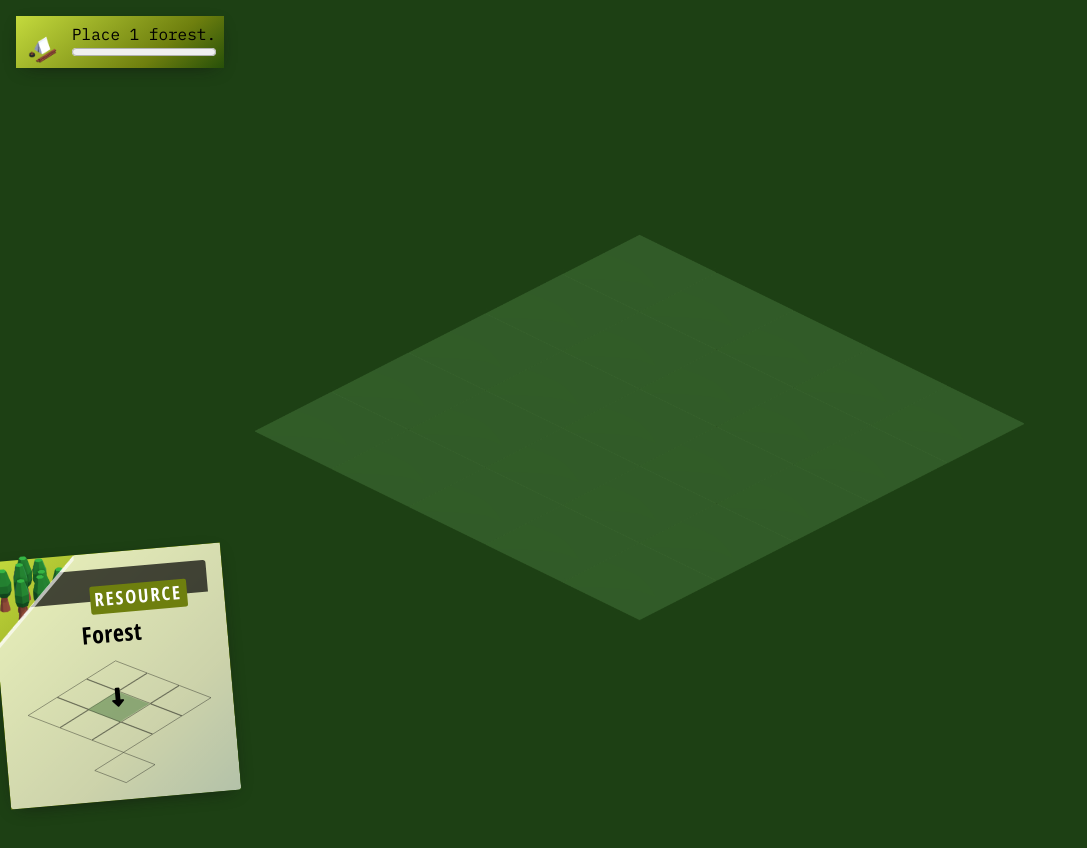
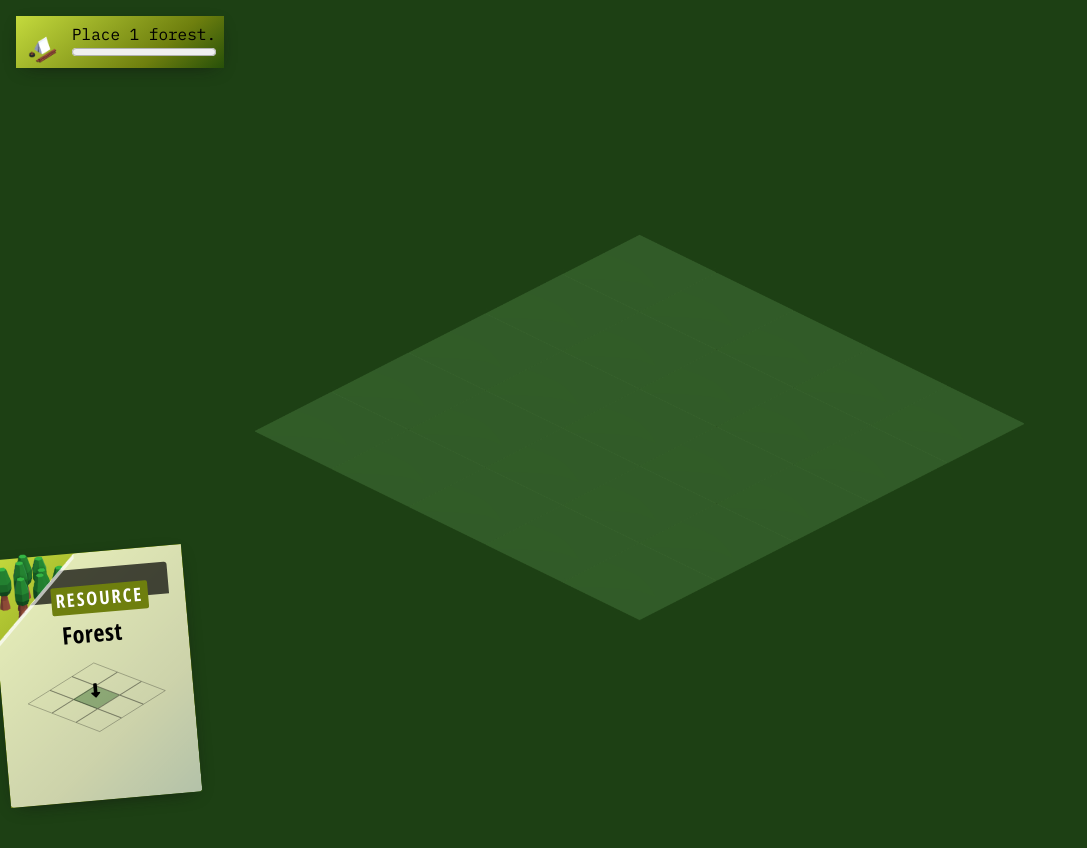
Before and after one commit to Auer111/cityblock, a plain HTML site: page index.html in a window 1280 px wide. Shown: the whole page, without its empty margins (0-1087 px from the left). Drawn offline with nearby package versions, Linux system fonts and the light colour scheme.

Commit message:
card grid tweak

```diff
--- a/modules/grid/grid.css
+++ b/modules/grid/grid.css
@@ -8,8 +8,8 @@ body{
 
 /* card grid */
 .grid-wrapper{
-    transform: scale(.4);
-    margin-right: -2em;
+    transform: scale(.3) translateX(-6em);
+    margin-right: -5em;
     margin-top: -7em;
 }
 
@@ -20,6 +20,7 @@ body{
     text-align: center;
     line-height: 3.8em;
     font-size: xxx-large;
+    position: absolute;
 }
 
 .grid-wrapper .dropzone{
--- a/modules/ui/ui.js
+++ b/modules/ui/ui.js
@@ -79,13 +79,10 @@ export class UI{
         const img = window.IMG.raw(tile.img);
 
         var items = new Array(9).fill()
-        .map((item,index) => ({
-            gridId: index,
-            tileId: 0,
-            img: window.IMG.render(null)
-        }));
+        .map((item,index) => this.getCardCell(tile, index));
+
         items[4].img = window.IMG.render(window.data.tiles[0].img);
-        items[4].overlay = `<i class="fa-solid fa-down-long"></i>`;
+
 
         const grid = new Isometric(3,3, items);
         return `
@@ -102,6 +99,29 @@ export class UI{
                 </div>
             </figcaption>
         </figure>`;
+    }
+
+    getCardCell(tile, index){
+        let tId = null;
+        let selectedTile = null;
+        switch(index){
+            case 0: tId = null; break;
+            case 1: tId = tile.buildon[2]; break;
+            case 2: tId = null; break;
+            case 3: tId = tile.buildon[3]; break;
+            case 4: tId = tile.buildon[0]; break;
+            case 5: tId = tile.buildon[1]; break;
+            case 6: tId = null; break;
+            case 7: tId = tile.buildon[4]; break;
+            case 8: tId = null; break;
+        }
+        if(tId && tId != -1){selectedTile = data.tiles.find(x => x.id == tId);}
+        return {
+            gridId: index,
+            tileId: tId,
+            img: window.IMG.render(selectedTile?.img),
+            overlay: index == 4 ? `<i class="fa-solid fa-down-long"></i>` : null
+        };
     }
 
     setCanPlaceOverlay(cell, tileId){
```
